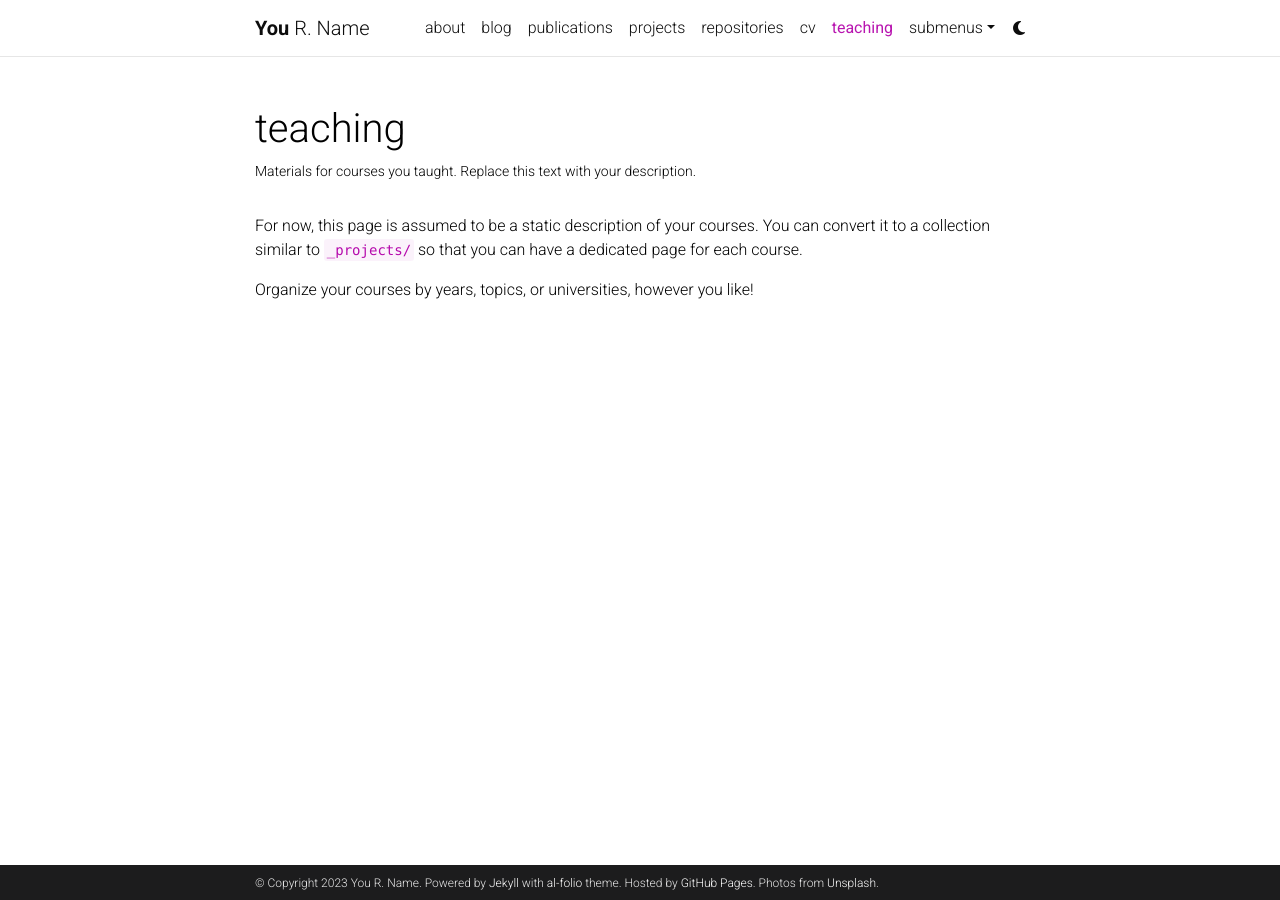
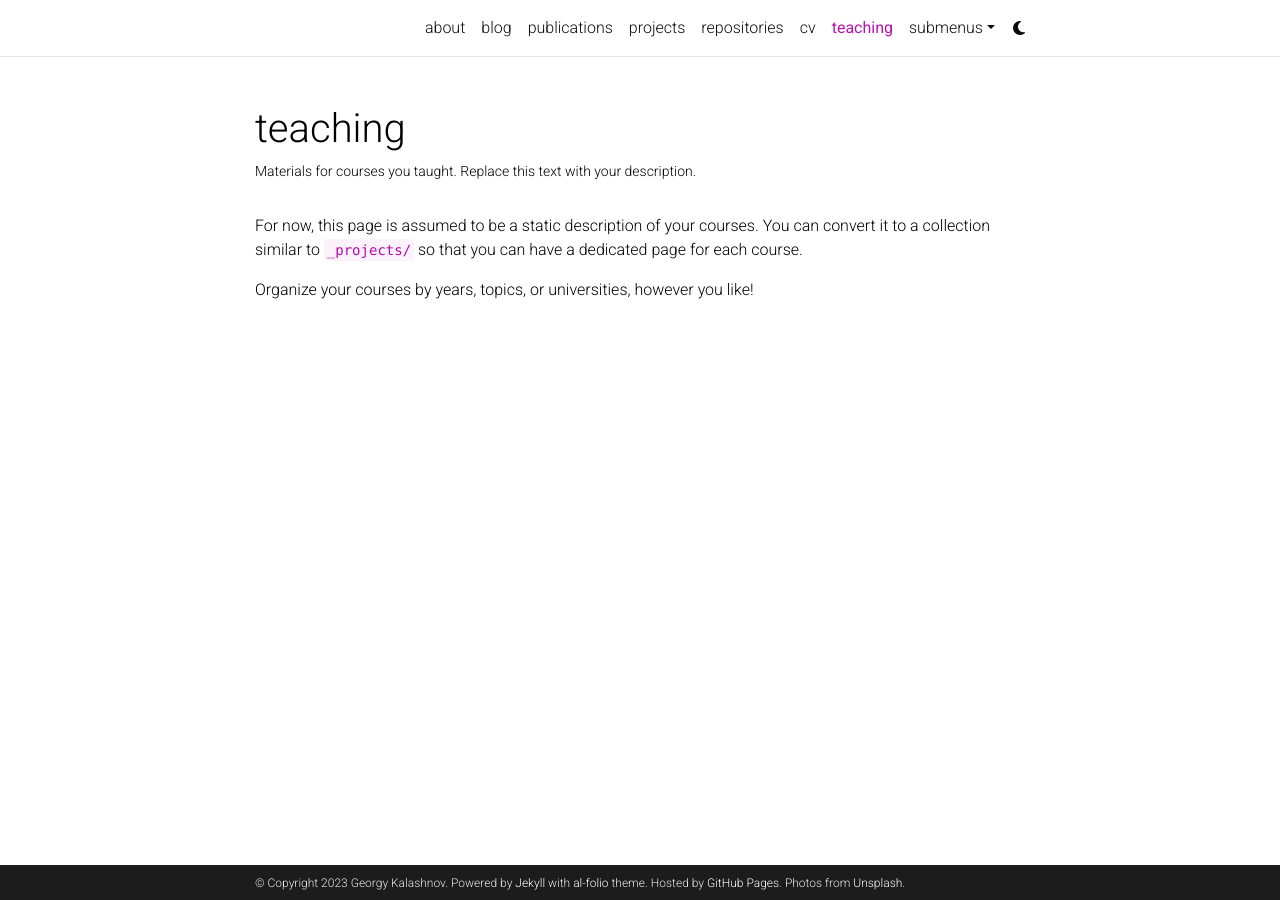
Before and after one commit to kalashnov/go95.github.io, a Jekyll site: the page built from _pages/teaching.md, in a window 1280 px wide. Built offline with Jekyll 4.4.1, drawn with Linux system fonts in a browser that asks for light colours; full-size pictures stand in for the smaller copies a plugin makes; comment, search, counter and statistics services are not loaded; a style sheet for code colours, icons or effects is not loaded.

Commit message:
Update _config.yml

```diff
--- a/_config.yml
+++ b/_config.yml
@@ -2,11 +2,11 @@
 # Site settings
 # -----------------------------------------------------------------------------
 
-title: blank # the website title (if blank, full name will be used instead)
-first_name: You
-middle_name: R.
-last_name: Name
-email: you@example.com
+title: # the website title (if blank, full name will be used instead)
+first_name: Georgy
+middle_name:
+last_name: Kalashnov
+email: gkalashnov@ucsd.edu
 description: > # the ">" symbol means to ignore newlines until "footer_text:"
   A simple, whitespace theme for academics. Based on [*folio](https://github.com/bogoli/-folio) design.
 footer_text: >
```
